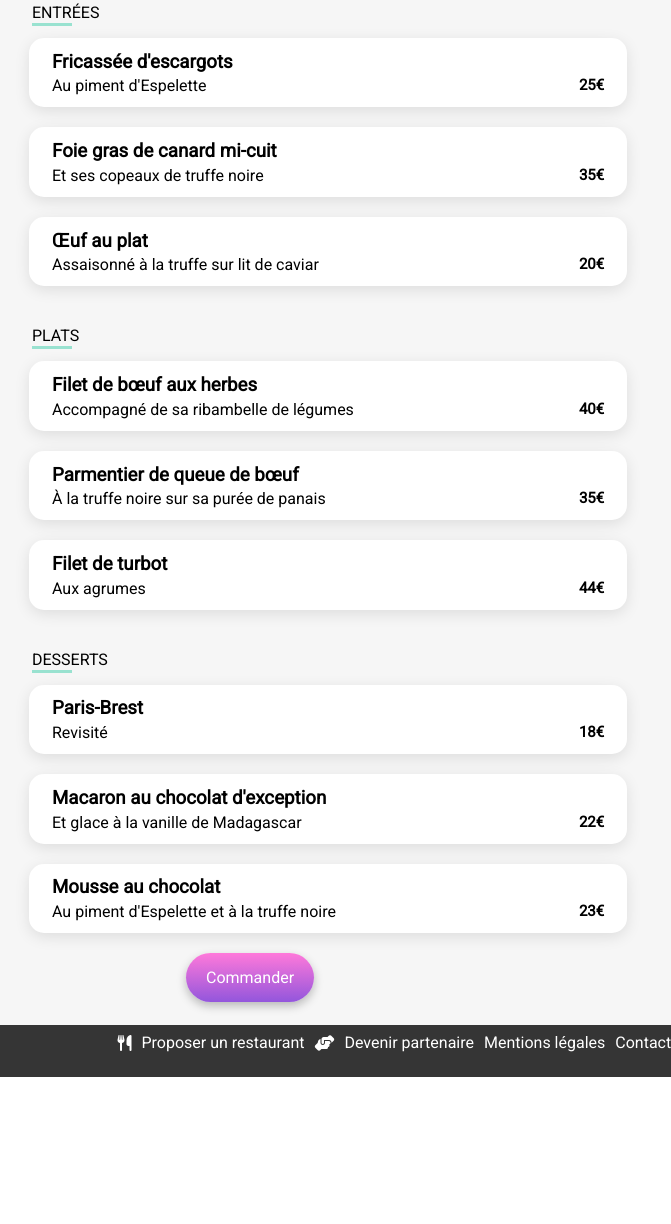
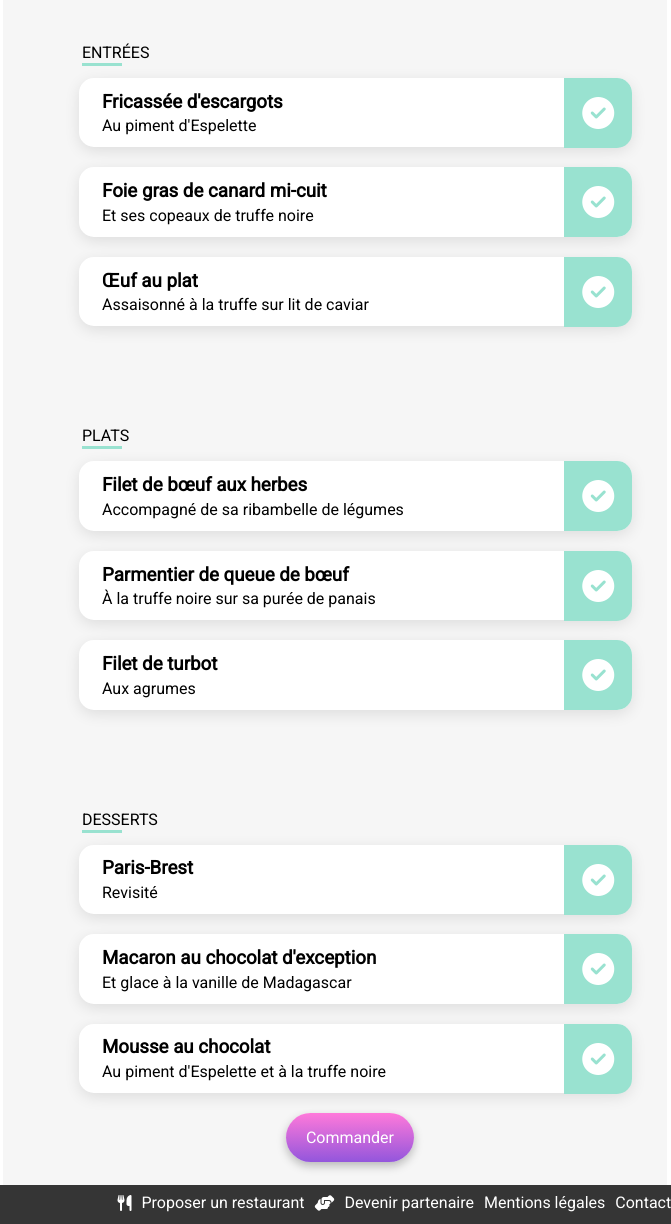
Before and after one commit to MarineLodynski/ohmyfood, a plain HTML site: page restaurants/menu1.html in a window 1024 px wide. Shown: the part 470-1694 px from the top of the page, without its empty margins (177-848 px from the left). Before the commit the page ends 1547 px from the top, so only its background shows below. Drawn offline with Linux system fonts and the light colour scheme; a web font is replaced by a local one.

Commit message:
3 animations sur 5 réussies, 3 MQ au lieu de deux et modifications

```diff
--- a/restaurants/menu1.html
+++ b/restaurants/menu1.html
@@ -35,7 +35,7 @@
 
 
                   <!-- Entrées -->
-                  <section class="bloc">
+                  <section class="bloc b1">
                       <div class="bloc__entrees">
                         <h3 class="bloc__entrees bloc__entrees--title">ENTRÉES</h3>
                       </div>
@@ -48,6 +48,7 @@
                             Au piment d'Espelette <span class="subtitle__euro">25€</span>
                           </p>
                         </div>
+                        <i class="fa-solid fa-circle-check fa-2x check"></i>
                       </div>
                     </article>
 
@@ -60,6 +61,7 @@
                               Et ses copeaux de truffe noire <span class="subtitle__euro">35€</span>
                             </p>
                           </div>
+                          <i class="fa-solid fa-circle-check fa-2x check"></i>
                       </div>
                     </article>
 
@@ -71,13 +73,14 @@
                           <p class="subtitle">
                             Assaisonné à la truffe sur lit de caviar <span class="subtitle__euro">20€</span>
                           </p>
-                          </div>
+                        </div>
+                        <i class="fa-solid fa-circle-check fa-2x check"></i>
                      </div>
                     </article>
                   </section>
 
                   <!-- Plats -->
-                  <section class="bloc">
+                  <section class="bloc b2">
                     <div class="bloc__entrees">
                         <h3 class="bloc__entrees bloc__entrees--title">PLATS</h3>
                     </div>
@@ -90,6 +93,7 @@
                             Accompagné de sa ribambelle de légumes <span class="subtitle__euro">40€</span>
                           </p>
                         </div>
+                        <i class="fa-solid fa-circle-check fa-2x check"></i>
                       </div>
                     </article>
 
@@ -102,6 +106,7 @@
                             À la truffe noire sur sa purée de panais <span class="subtitle__euro">35€</span>
                           </p>
                         </div>
+                        <i class="fa-solid fa-circle-check fa-2x check"></i>
                       </div>
                     </article>
 
@@ -114,12 +119,13 @@
                             Aux agrumes<span class="subtitle__euro">44€</span>
                           </p>
                         </div>
+                        <i class="fa-solid fa-circle-check fa-2x check"></i>
                       </div>
                     </article>
                   </section>
 
                   <!-- Desserts -->
-                  <section class="bloc">
+                  <section class="bloc b3">
                     <div class="bloc__entrees">
                       <h3 class="bloc__entrees bloc__entrees--title">DESSERTS</h3>
                     </div>
@@ -132,6 +138,7 @@
                           Revisité <span class="subtitle__euro">18€</span>
                           </p>
                         </div>
+                        <i class="fa-solid fa-circle-check fa-2x check"></i>
                       </div>
                     </article>
 
@@ -144,6 +151,7 @@
                           Et glace à la vanille de Madagascar<span class="subtitle__euro">22€</span>
                         </p>
                       </div>
+                      <i class="fa-solid fa-circle-check fa-2x check"></i>
                     </div>
                   </article>
 
@@ -156,6 +164,7 @@
                           Au piment d'Espelette et à la truffe noire<span class="subtitle__euro">23€</span>
                         </p>
                       </div>
+                      <i class="fa-solid fa-circle-check fa-2x check"></i>
                     </div>
                   </article>
                   <button class="command"> Commander</button>
--- a/sass/index.scss
+++ b/sass/index.scss
@@ -43,11 +43,11 @@ body {
     text-align: center;
 
     width:100%;
-    height:700px;
+    height:100%;
     background: white;
 
 
-    transition: opacity 1s ease-in-out;
+    transition: opacity 3s ease-in-out;
     animation: loader 3s alternate;
     animation-fill-mode: forwards;
 
@@ -91,6 +91,23 @@ body {
     }
 }
 
+
+.main-container {
+    animation: main 3s;
+}
+
+@keyframes main {
+
+    0%{
+        opacity: 0;
+    }
+
+    100%{
+
+        opacity: 1;
+    }
+
+}
 
 /****/
 .header {
@@ -362,35 +379,44 @@ input {
 
 /**** COEURS ****/
 
+/*
 .hearts {
     pointer-events: none;
     cursor: none;
 }
+*/
 
 
 .hearts:hover{
 
    .hearts__empty {
-        opacity: 1;
-        transition: 0.3s ease-in-out;
+        opacity: 0;
+        transition: .3s ease-in-out;
     }
     .hearts__full{
-        opacity: 0;
-        transition: 0.3s ease-in-out;
+        opacity: 1;
+        transition: .3s ease-in-out;
     }
 }
 
 .hearts__empty {
     position:absolute;
+    /*
     pointer-events: none;
+    */
+    cursor: pointer;
     right:30px;
     bottom:25px;
+    opacity: 1;
 
 }
 
 .hearts__full {
     position:absolute;
+    /*
     pointer-events: none;
+    */
+    cursor: pointer;
     right:30px;
     bottom:25px;
     opacity:0;
@@ -454,6 +480,9 @@ input {
 
 .bloc {
     font-family: $font-family-two;
+    transition: opacity 1s ease-in-out;
+    animation: bloc 1s  alternate forwards;
+    opacity:0;
 
     .bloc__entrees{
         font-weight:300;
@@ -475,6 +504,37 @@ input {
     }
 }
 
+.b1 {
+    animation-delay: 1s;
+}
+
+.b2 {
+
+    animation-delay: 2s;
+}
+
+.b3 {
+
+    animation-delay: 3s;
+}
+
+
+
+@keyframes bloc {
+
+    0%{
+        transform: translateY(30px);
+        opacity: 0;
+    }
+
+    100%{
+
+        opacity: 1;
+    }
+}
+
+
+
 
 .cards {
     background-color: $color-one;
@@ -489,9 +549,7 @@ input {
 
     box-shadow: 0px 4px 15px 0px rgba(0, 0, 0, 0.1);
 
-    .cards:hover{
-        transition: ease-out 250ms;
-    }
+
 
     .cards__content{
         padding: 0px 20px;
@@ -715,6 +773,7 @@ input {
 
     .bloc {
         font-family: $font-family-two;
+        transition-timing-function: cubic-bezier(0.075, 0.82, 0.165, 1);
 
         .bloc__entrees{
             font-weight:300;
@@ -737,7 +796,11 @@ input {
     }
 
 
+
     .cards {
+        position: relative;
+        z-index: 0;
+
         background-color: $color-one;
         border: solid;
         border-color: $color-one;
@@ -750,9 +813,6 @@ input {
 
         box-shadow: 0px 4px 15px 0px rgba(0, 0, 0, 0.1);
 
-        .cards:hover{
-            transition: ease-out 250ms;
-        }
 
         .cards__content{
             padding: 0px 20px;
@@ -770,6 +830,33 @@ input {
             font-size: 15px;
             align-self: center;
         }
+    }
+
+    .check {
+        position: absolute;
+        right: -3px;
+        z-index: 3;
+        top: -3px;
+
+        border: solid;
+
+        border-width: 0px;
+        border-top-right-radius: 15px;
+        border-bottom-right-radius:15px;
+        padding: 19px 18px;
+
+        color: white;
+        background-color: $tertiary-color;
+
+
+    }
+
+    .check :hover {
+        visibility: visible;
+    }
+
+    .subtitle__euro :hover{
+        display: none;
     }
 
     .command {
@@ -861,8 +948,6 @@ input {
     }
 
 
-
-
     /*
     .list {
         padding-left:10px;
@@ -925,12 +1010,24 @@ input {
 
     /* MENUS T-D */
 
-    .bloc {
-        margin-left: 180px;
+    .meal {
+        margin-left:180px;
         margin-right:180px;
     }
 
 
+    .bloc {
+        display: flex;
+        flex-direction: column;
+        margin-left: 50px;
+
+    }
+
+    .command {
+        align-self: center;
+        margin-left:0px;
+        margin-right:20px;
+    }
 
 
     /* FOOTER T-D */
```
Also changed, not shown: index.html (+6 -4 lines), assets/index.css, 1 other file.
